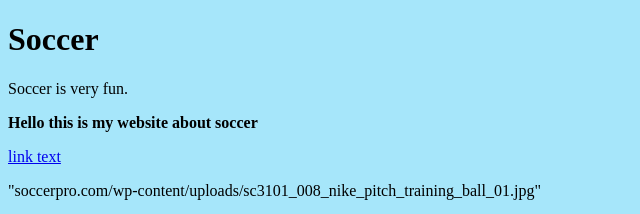
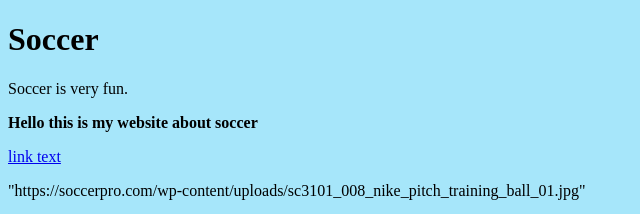
Before and after one commit to aa3077/exploring-cs, a plain HTML site: page index.html in a window 1280 px wide. Shown: the top 214 px of the page, without its empty margins (0-640 px from the left). Drawn offline with Linux system fonts and the light colour scheme.

Commit message:
Update index.html

```diff
--- a/index.html
+++ b/index.html
@@ -9,7 +9,7 @@
    	<p>Soccer is very fun.</p>
 <b>Hello this is my website about soccer</b>
 <p><a href="https://www.espn.com/soccer/">link text</a></p
-<p><img >"soccerpro.com/wp-content/uploads/sc3101_008_nike_pitch_training_ball_01.jpg"</p>
+<p><img >"https://soccerpro.com/wp-content/uploads/sc3101_008_nike_pitch_training_ball_01.jpg"</p>
 <p><iframe width="560" height="315" src="https://www.youtube.com/embed/bKOTKHtbM54" frameborder="0" allow="accelerometer; autoplay; encrypted-media; gyroscope; picture-in-picture" allowfullscreen></iframe> </p>
 <body bgcolor="A6E6FA">
 <font color="red">
```
